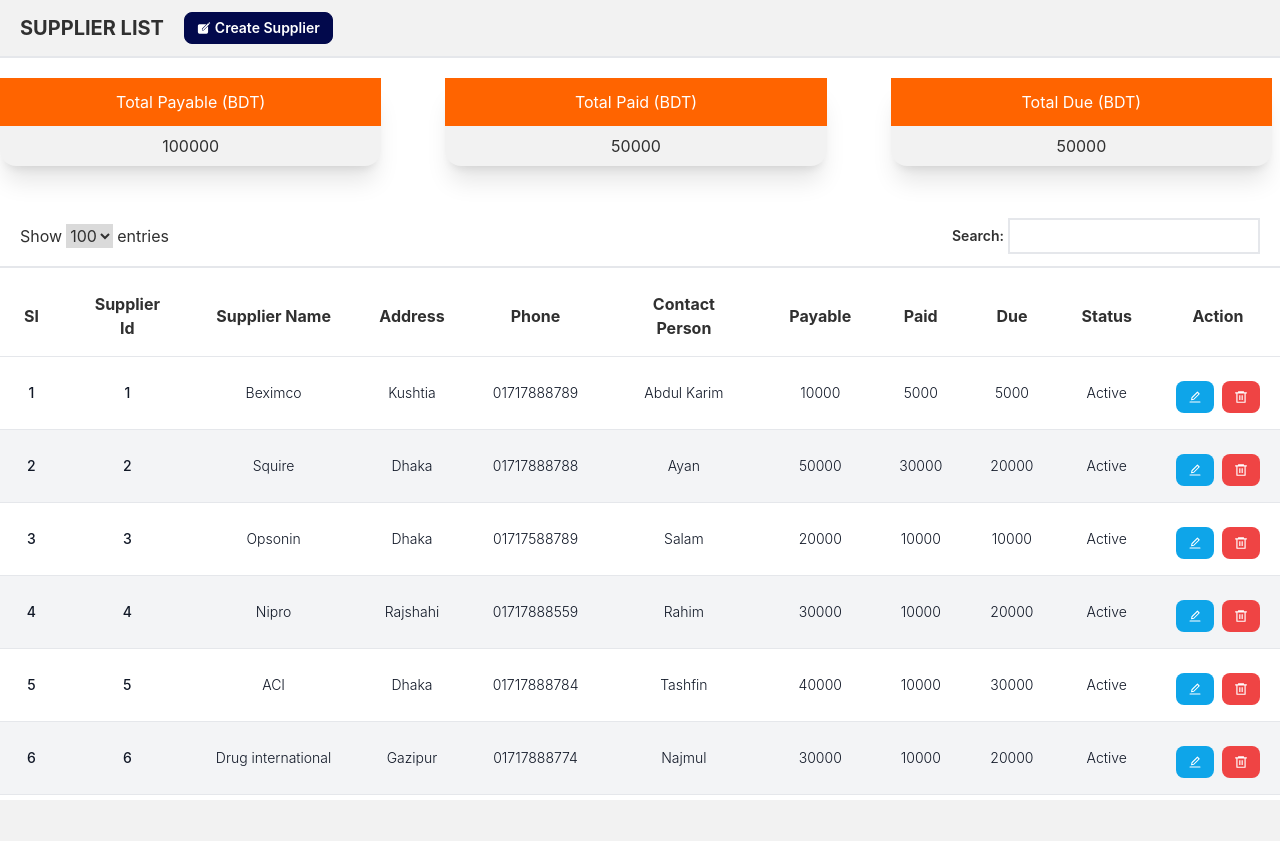
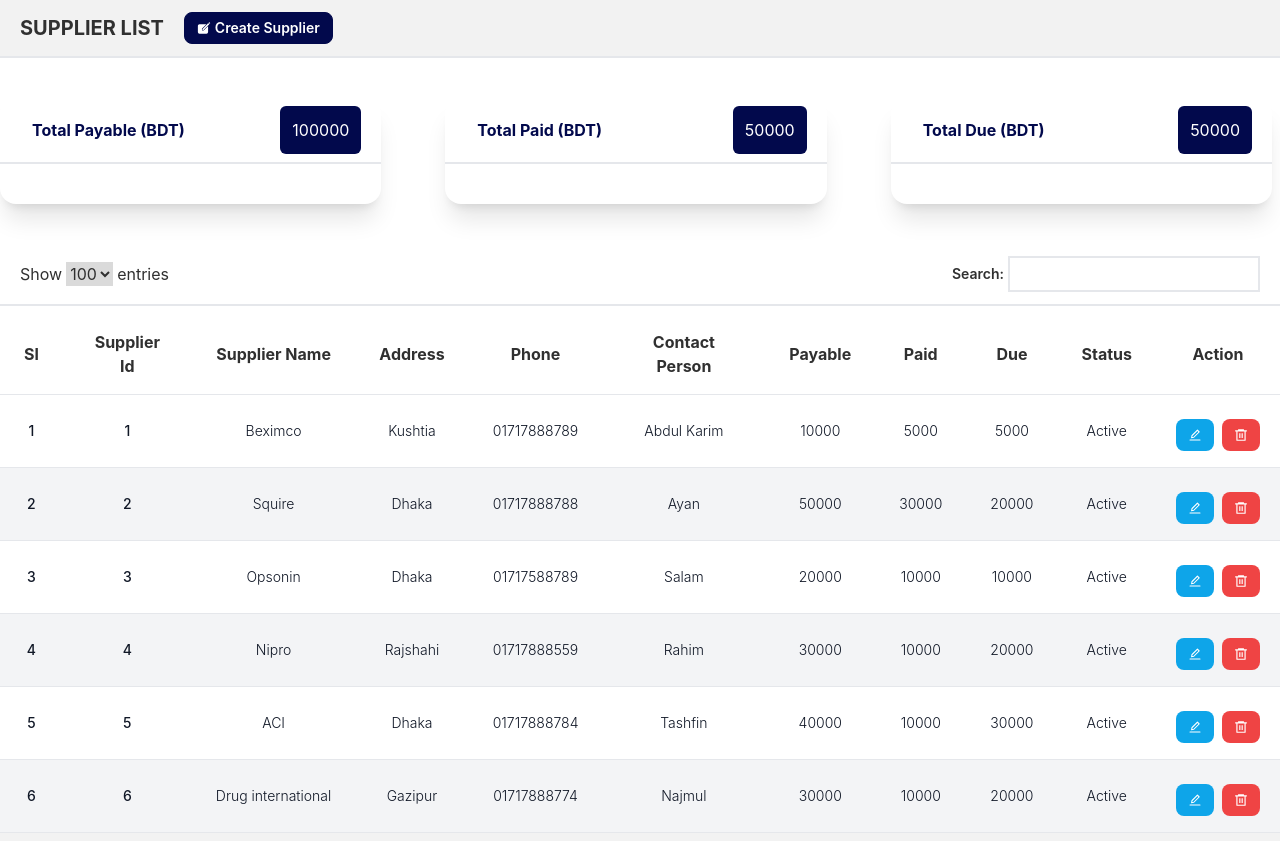
Before and after one commit to md-najmul-haque/medical-store-software, a React (Create React App) app: page /supplierList in a window 1280 px wide. Shown: the top 841 px of the page. Before the commit the page ends 803 px from the top, so only its background shows below. Built offline with nearby package versions, Linux system fonts and the light colour scheme; what tw-elements would draw is missing.

Commit message:
supplier list card added

```diff
--- a/src/components/Supplier/SupplierList.js
+++ b/src/components/Supplier/SupplierList.js
@@ -15,25 +15,25 @@ const SupplierList = () => {
                 <h1 className='uppercase text-xl font-bold text-left'>Supplier List</h1>
                 <Link to='' className="btn btn-primary text-white normal-case btn-sm ml-5" ><span className="mr-1"><IoIosCreate /></span> Create Supplier</Link>
             </div>
-            <div className="flex gap-16 justify-end mt-5 mr-2">
-                <div className="card w-96 p-0 bg-base-100 shadow-xl">
-                    <div className="card-body text-center px-0 pt-0 pb-2">
-                        <h2 className="bg-secondary p-3 text-white">Total Payable (BDT)</h2>
-                        <p>100000</p>
+            <div className="flex gap-16 justify-end mt-10 mr-2">
+                <div className="card w-96 pb-10 bg-white shadow-xl">
+                    <div className="flex justify-between border-b-2 items-center px-5 pt-2 pb-2">
+                        <h2 className="p-3 font-2xl text-primary font-bold">Total Payable (BDT)</h2>
+                        <p className="p-3 rounded-md bg-primary text-white">100000</p>
                     </div>
                 </div>
 
-                <div className="card w-96 p-0 bg-base-100 shadow-xl">
-                    <div className="card-body text-center px-0 pt-0 pb-2">
-                        <h2 className="bg-secondary p-3 text-white">Total Paid (BDT)</h2>
-                        <p>50000</p>
+                <div className="card w-96 pb-10 bg-white shadow-xl">
+                    <div className="flex justify-between border-b-2 items-center px-5 pt-2 pb-2">
+                        <h2 className="p-3 font-2xl text-primary font-bold">Total Paid (BDT)</h2>
+                        <p className="p-3 rounded-md bg-primary text-white">50000</p>
                     </div>
                 </div>
 
-                <div className="card w-96 p-0 bg-base-100 shadow-xl">
-                    <div className="card-body text-center px-0 pt-0 pb-2">
-                        <h2 className="bg-secondary p-3 text-white">Total Due (BDT)</h2>
-                        <p>50000</p>
+                <div className="card w-96 pb-10 bg-white shadow-xl">
+                    <div className="flex justify-between border-b-2 items-center px-5 pt-2 pb-2">
+                        <h2 className="p-3 font-2xl text-primary font-bold">Total Due (BDT)</h2>
+                        <p className="p-3 rounded-md bg-primary text-white">50000</p>
                     </div>
                 </div>
 
```
